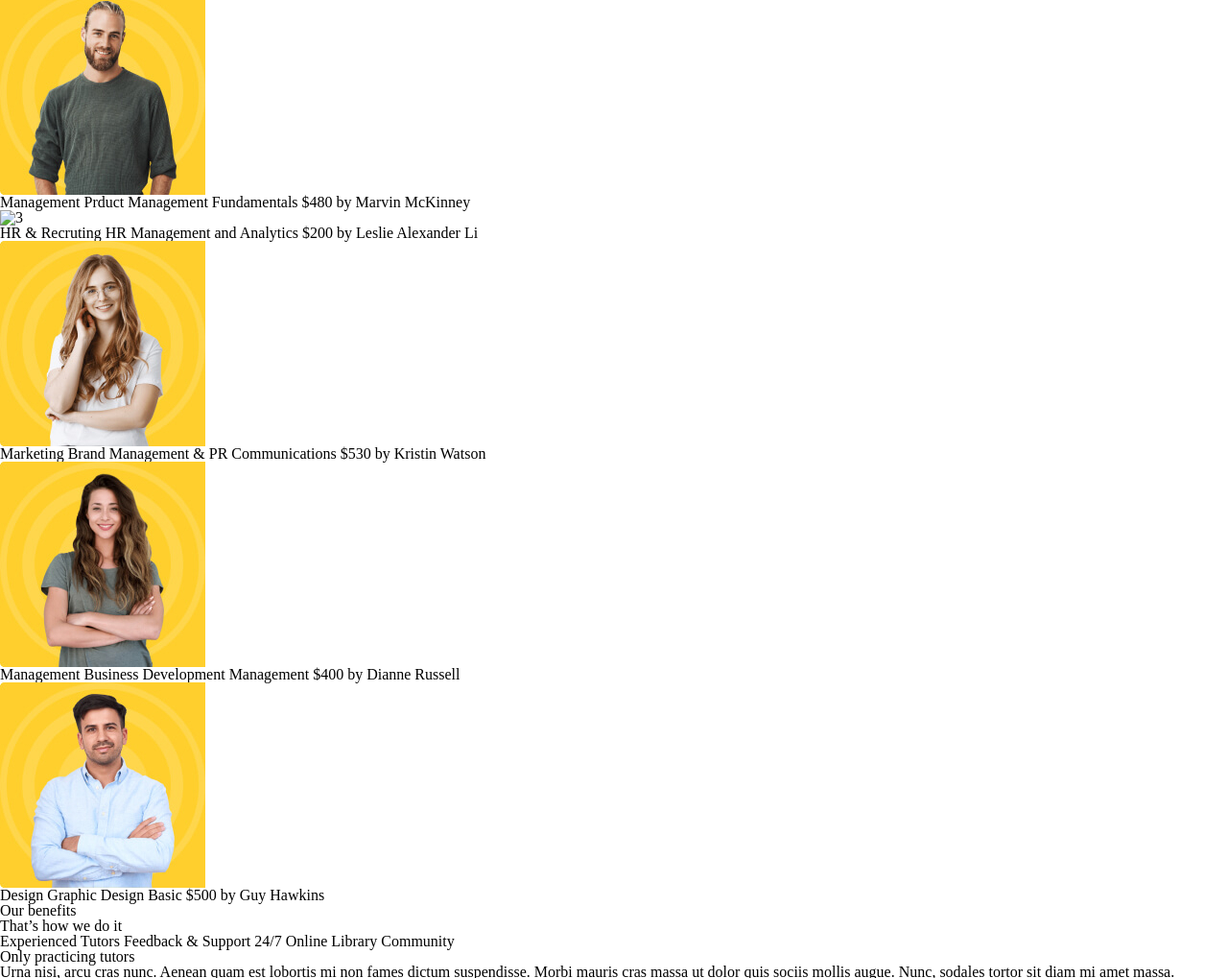
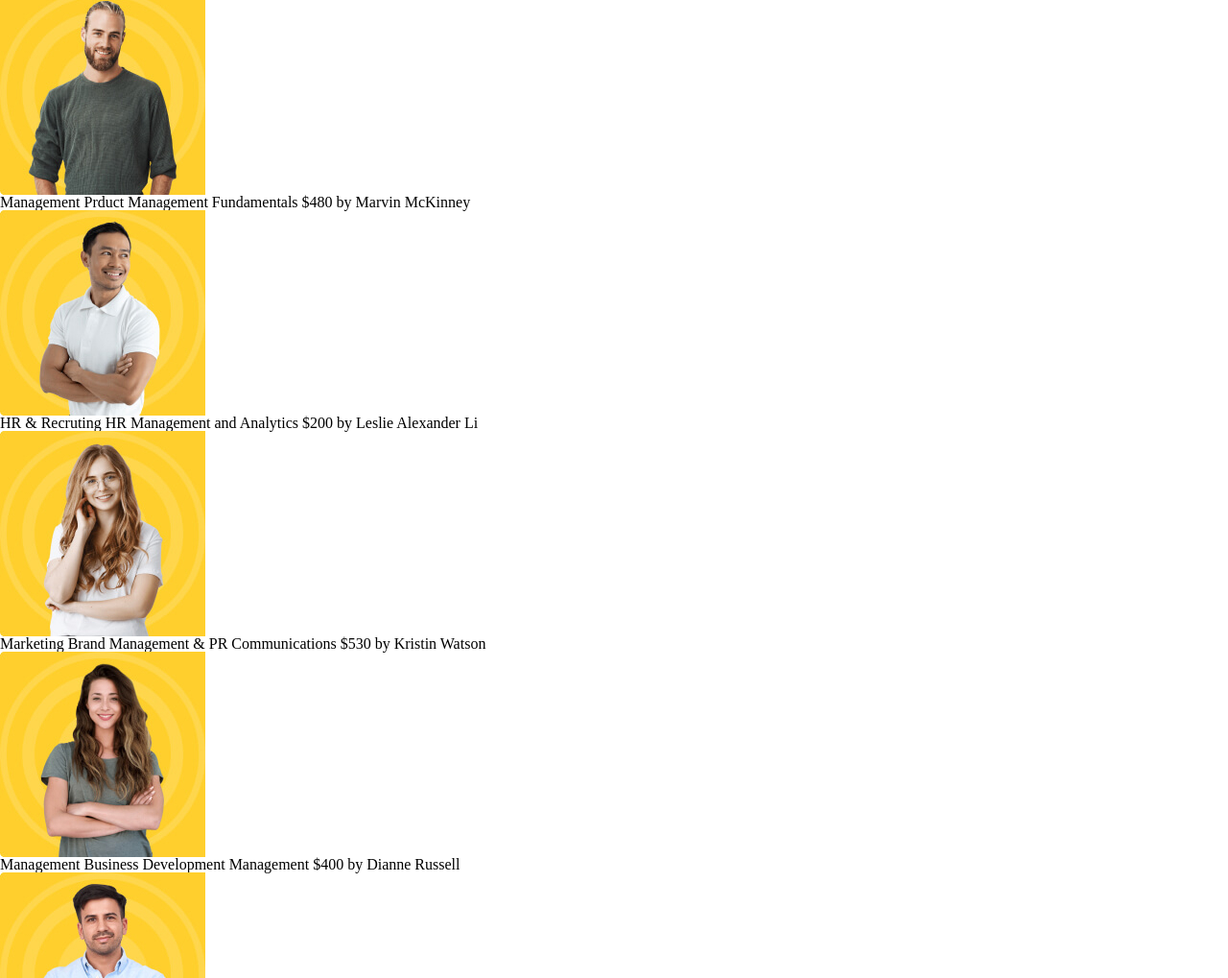
Before and after one commit to Slipper08/lesson_10, a plain HTML site: page index.html in a window 1280 px wide. Shown: the part 1830-2849 px from the top of the page at 96% size. Drawn offline with Linux system fonts and the light colour scheme.

Commit message:
неверный путь к картинке был

```diff
--- a/index.html
+++ b/index.html
@@ -134,7 +134,7 @@
 								<span class="card__price">$480</span>
 								<span class="card__author">by Marvin McKinney</span>
 							</div>
-							<img src="img/featured courses/3.jpg" alt="3" class="card__img">
+							<img src="img/featured_courses/3.jpg" alt="3" class="card__img">
 							<div class="card__content">
 								<a href="#" target="_blank" class="card__type-of-course">
 									HR & Recruting
```
